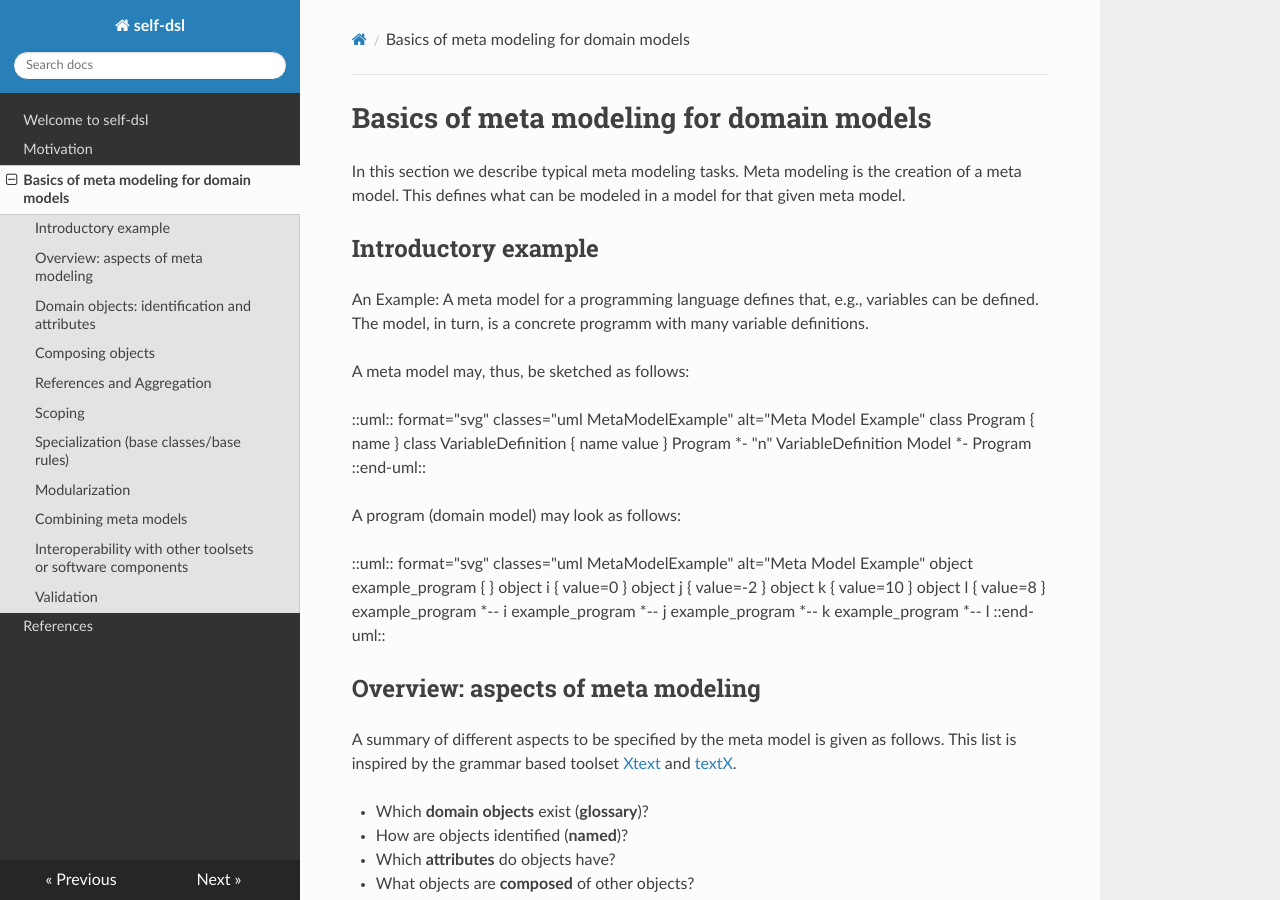
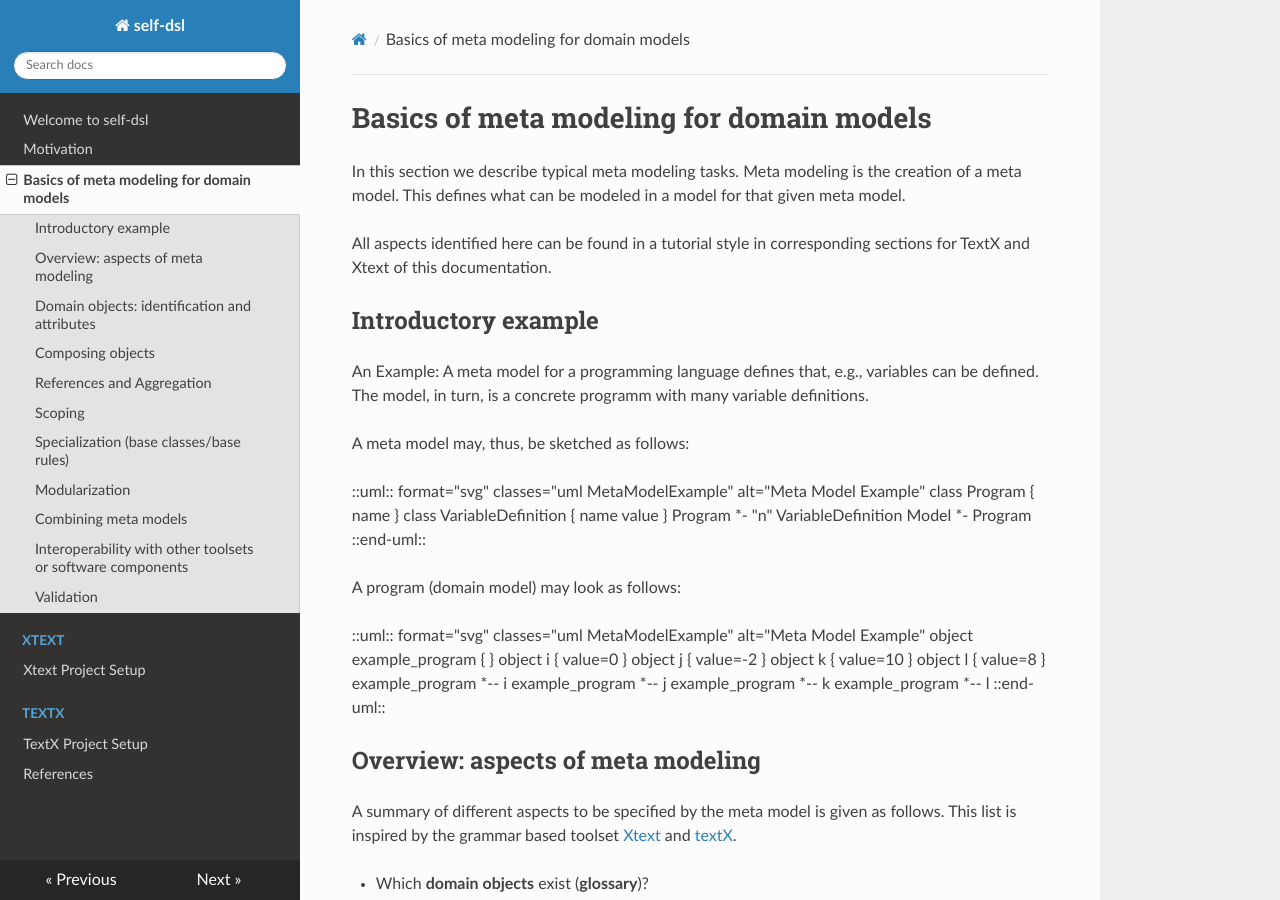
Before and after one commit to goto40/self-dsl, an MkDocs documentation site: the page built from docs/basics.md, in a window 1280 px wide and 900 px high. Built offline with MkDocs 1.6.1, drawn with Linux system fonts in a browser that asks for light colours; nearby versions of some CDN libraries; old or Windows-style settings are respelled for this version of MkDocs.

Commit message:
intro + structure

```diff
--- a/docs/basics.md
+++ b/docs/basics.md
@@ -3,6 +3,10 @@
 In this section we describe typical meta modeling tasks.
 Meta modeling is the creation of a meta model.
 This defines what can be modeled in a model for that given meta model.
+
+All aspects identified here can be found in a tutorial style
+in corresponding sections for TextX and Xtext of this documentation.
+
 
 ## Introductory example
 
--- a/mkdocs.yml
+++ b/mkdocs.yml
@@ -7,4 +7,8 @@ pages:
  - 'index.md'
  - 'motivation.md'
  - 'basics.md'
+ - Xtext:
+    - {'Xtext Project Setup':'xtext_project_setup.md'}
+ - textX:
+    - {'TextX Project Setup':'textx_project_setup.md'}
  - 'references.md'
```
Also changed, not shown: docs/textx_project_setup.md (added, +3 -0 lines), docs/xtext_project_setup.md (added, +3 -0 lines).
